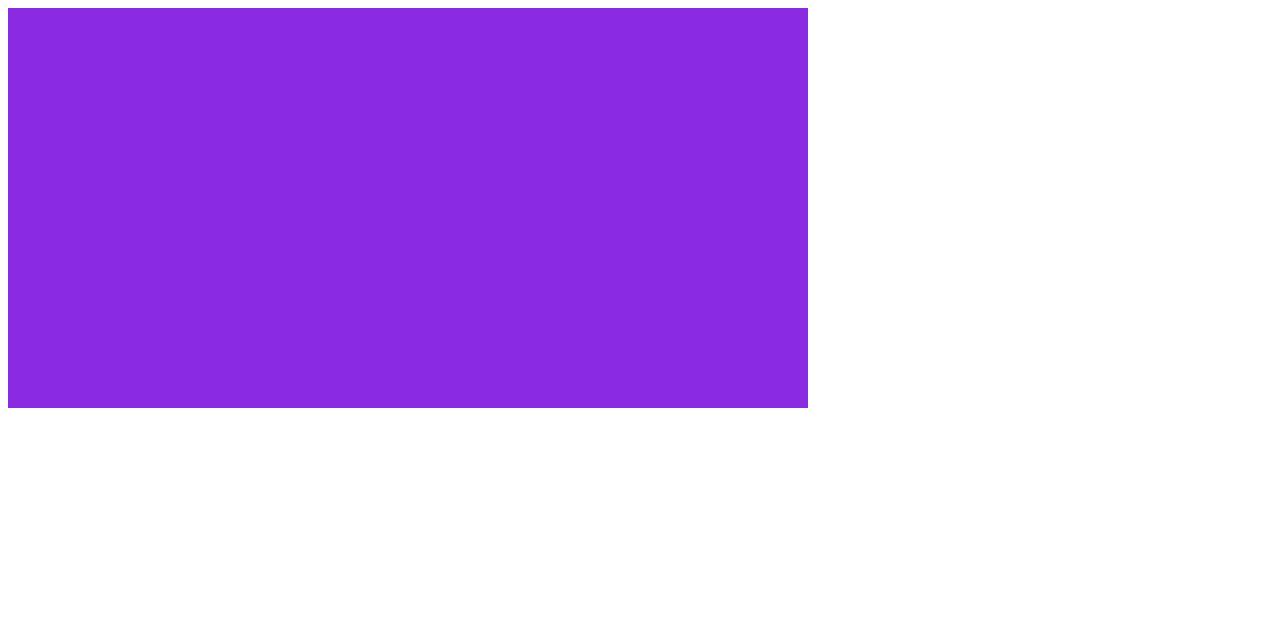
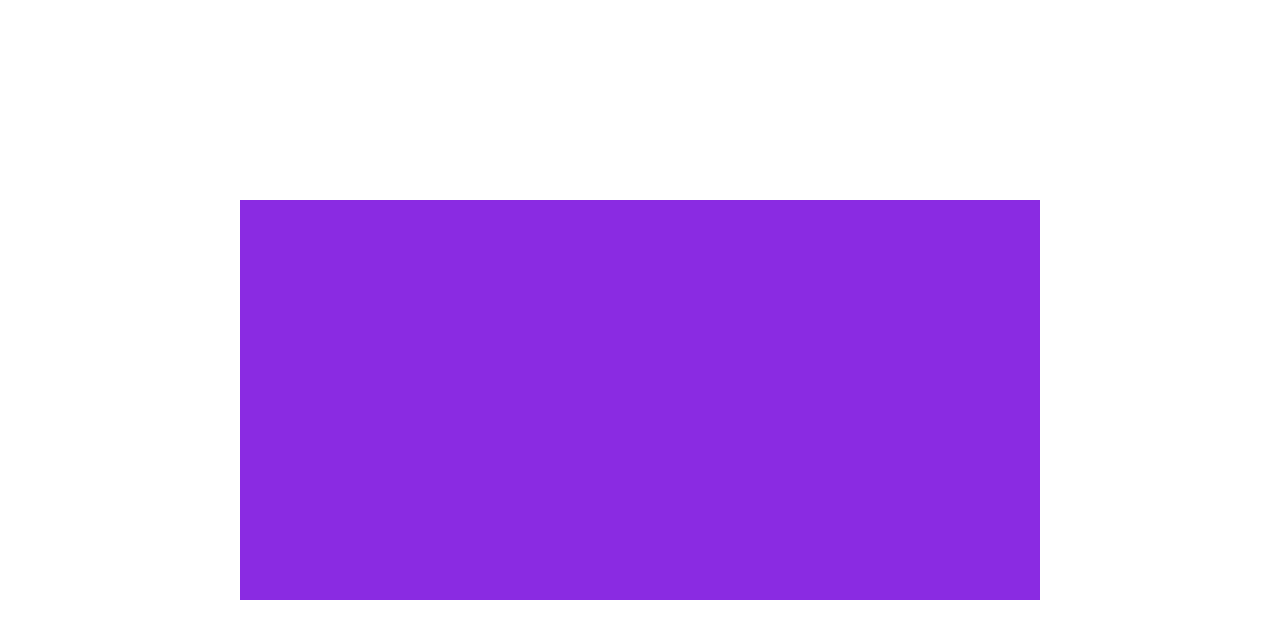
Before and after one commit to mckravchyk/electron-browserview-transparency-bug-fiddle, an Electron app: page test_page.html in a window 1280 px wide. Drawn offline with Linux system fonts and the light colour scheme.

Commit message:
Center test page content

```diff
--- a/test_page.html
+++ b/test_page.html
@@ -12,10 +12,10 @@
     #Content {
       width: 800px;
       height: 400px;
-      /* position: fixed; */
-      /* top: 50%; */
-      /* left: 50%; */
-      /* transform: translate(-50%, -50%); */
+      position: fixed;
+      top: 50%;
+      left: 50%;
+      transform: translate(-50%, -50%);
       background: blueviolet;
     }
   </style>
```
